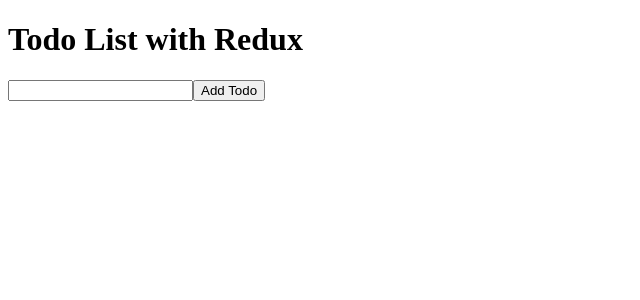
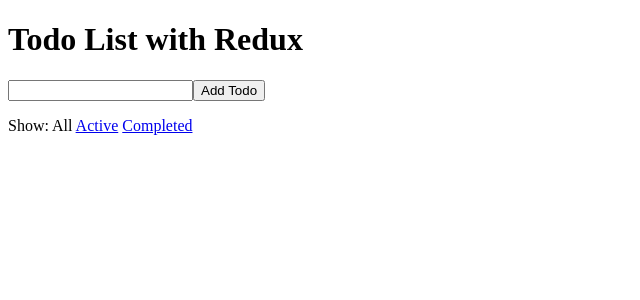
Before and after one commit to Nspired1/todosWithRedux, a React (Vite) app: page / in a window 1280 px wide. Shown: the top 300 px of the page, without its empty margins (0-640 px from the left). Built offline with nearby package versions, Linux system fonts and the light colour scheme.

Commit message:
add visibility filter

```diff
--- a/src/App.js
+++ b/src/App.js
@@ -69,10 +69,43 @@
   window.__REDUX_DEVTOOLS_EXTENSION__ && window.__REDUX_DEVTOOLS_EXTENSION__()
 );
 
+const FilterLink = ({ filter, currentFilter, children }) => {
+  if (filter === currentFilter) {
+    return <span>{children}</span>;
+  }
+  return (
+    <a
+      href="#"
+      onClick={(e) => {
+        e.preventDefault();
+        store.dispatch({
+          type: "SET_VISIBILITY_FILTER",
+          filter,
+        });
+      }}
+    >
+      {children}
+    </a>
+  );
+};
+
+const getVisibleTodos = (todos, filter) => {
+  switch (filter) {
+    case "SHOW_ALL":
+      return todos;
+    case "SHOW_COMPLETED":
+      return todos.filter((t) => t.completed);
+    case "SHOW_ACTIVE":
+      return todos.filter((t) => !t.completed);
+  }
+};
+
 // todo list application
 let nextTodoId = 0;
 class TodoApp extends Component {
   render() {
+    const { todos, visibilityFilter } = this.props;
+    const visibleTodos = getVisibleTodos(todos, visibilityFilter);
     return (
       <div>
         <h1>Todo List with Redux</h1>
@@ -94,7 +127,7 @@
           Add Todo
         </button>
         <ul>
-          {this.props.todos.map((todo) => (
+          {visibleTodos.map((todo) => (
             <li
               key={todo.id}
               onClick={() => {
@@ -111,6 +144,18 @@
             </li>
           ))}
         </ul>
+        <p>
+          Show:{" "}
+          <FilterLink filter="SHOW_ALL" currentFilter={visibilityFilter}>
+            All
+          </FilterLink>{" "}
+          <FilterLink filter="SHOW_ACTIVE" currentFilter={visibilityFilter}>
+            Active
+          </FilterLink>{" "}
+          <FilterLink filter="SHOW_COMPLETED" currentFilter={visibilityFilter}>
+            Completed
+          </FilterLink>{" "}
+        </p>
       </div>
     );
   }
@@ -118,7 +163,7 @@
 
 const render = () => {
   ReactDOM.render(
-    <TodoApp todos={store.getState().todos} />,
+    <TodoApp {...store.getState()} />,
     document.getElementById("root")
   );
 };
```
